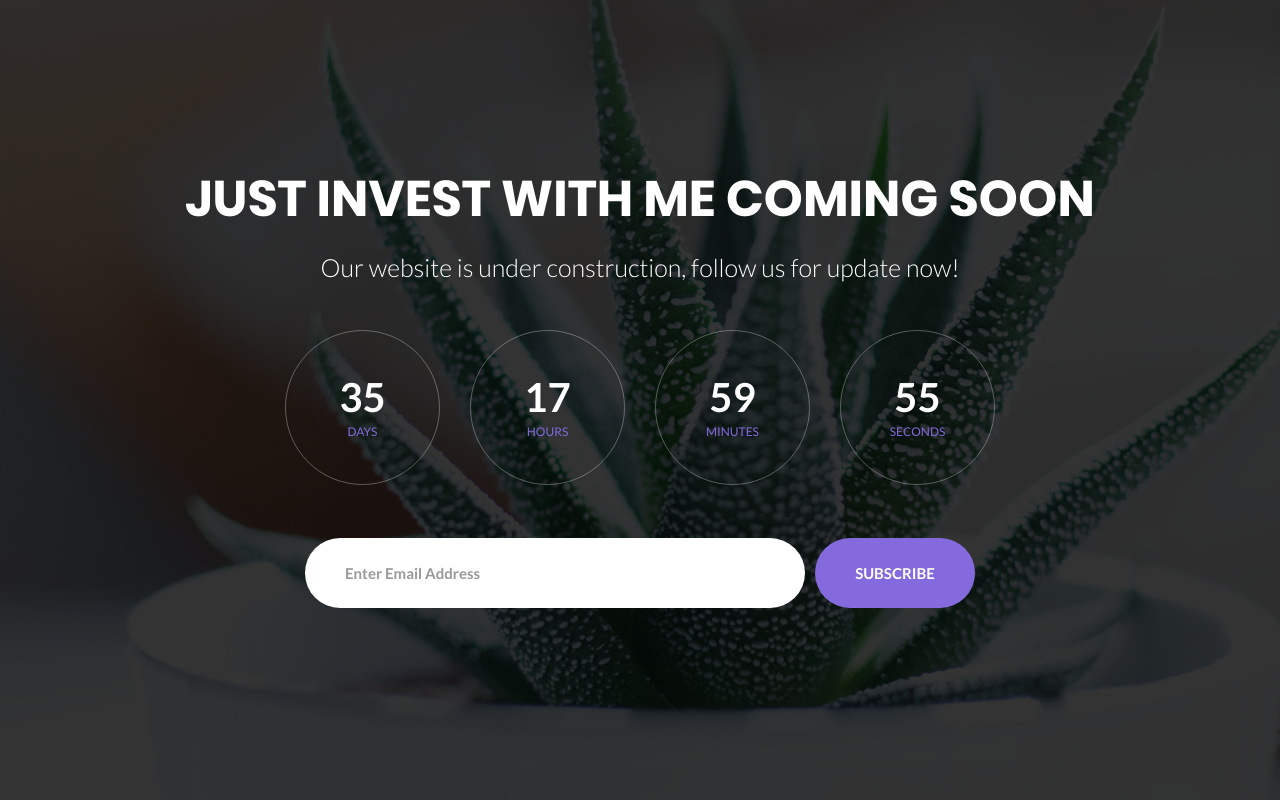
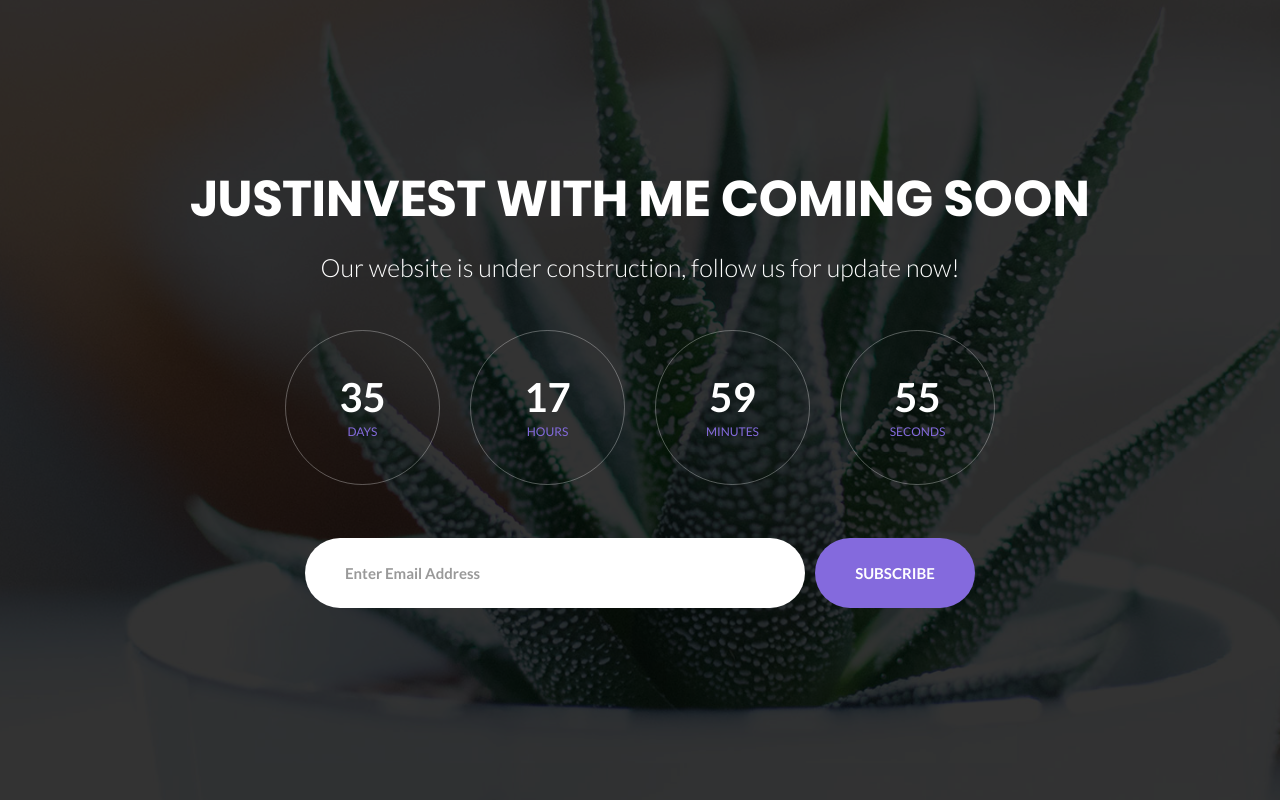
Before and after one commit to stephens-curtis/justinvest, a plain HTML site: page index.html in a window 1280 px wide. Drawn offline with Linux system fonts and the light colour scheme.

Commit message:
new
updatwe

```diff
--- a/index.html
+++ b/index.html
@@ -32,7 +32,7 @@
 		<!--  -->
 		<div class="size1 flex-col-c-m p-l-15 p-r-15 p-t-50 p-b-50">
 			<h3 class="l1-txt1 txt-center p-b-25">
-				Just Invest With Me Coming Soon
+				Justinvest With Me Coming Soon
 			</h3>
 
 			<p class="m2-txt1 txt-center p-b-48">
```
